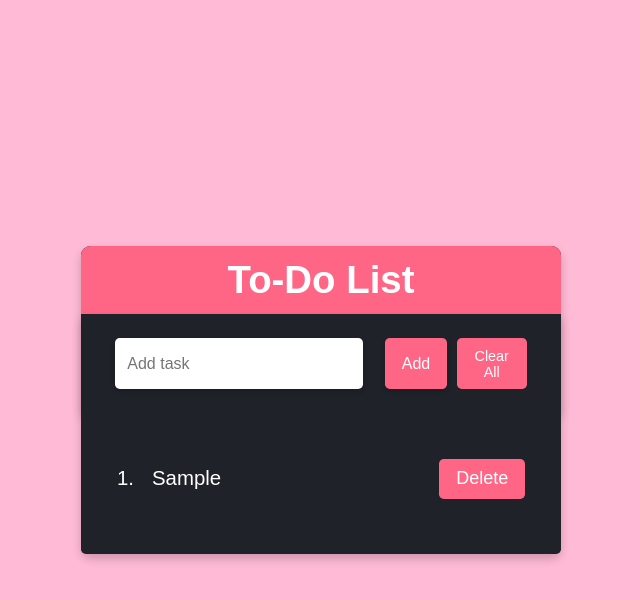
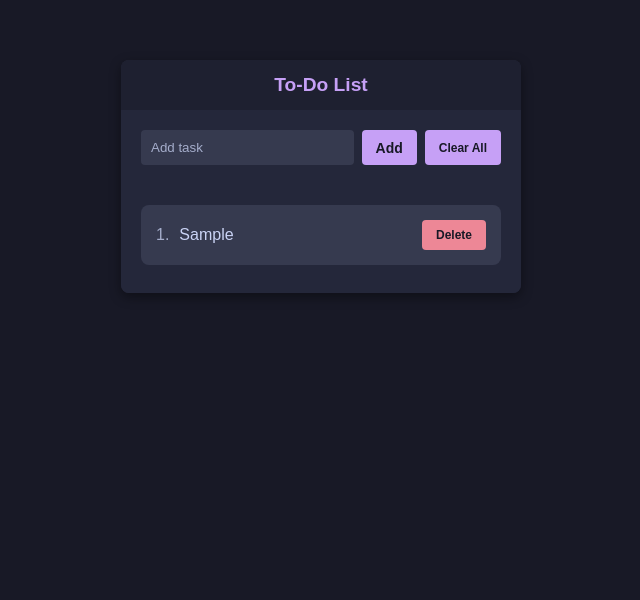
Before and after one commit to TarunDaCoder/Todo-List-Website, a plain HTML site: page index.html in a window 1280 px wide. Both pictures are taken after typing "Sample" into the empty fields and a click on the button "Add". Shown: the whole page, without its empty margins (319-959 px from the left). Drawn offline with Linux system fonts and the light colour scheme.

Commit message:
ref: change color palette

```diff
--- a/style.css
+++ b/style.css
@@ -1,60 +1,63 @@
+:root {
+    --crust: #181926;
+    --mantle: #1e2030;
+    --base: #24273a;
+    --surface0: #363a4f;
+    --surface1: #494d64;
+    --text: #cad3f5;
+    --subtext0: #a5adcb;
+    --mauve: #c6a0f6;
+    --mauve-hover: #ad81f2;
+    --red: #ed8796;
+}
+
 * {
     padding: 0;
     margin: 0;
+    box-sizing: border-box;
     -webkit-tap-highlight-color: transparent;
 }
 
 body {
     display: flex;
     justify-content: center;
-    align-items: center;
-    height: 100vh;
-    /* background-color: #14161a; */
-    background: #ffbad5;
-    font-family: 'Arial', 'sans-serif';
+    align-items: flex-start;
+    min-height: 100vh;
+    background: var(--crust);
+    font-family: 'Arial', sans-serif;
+    padding: 60px 16px;
 }
 
 .container {
-    text-align: center;
-    justify-content: center;
-    align-items: center;
+    width: 400px;
+    max-width: 100%;
     border-radius: 8px;
-    width: 400px;
-    box-shadow: 0 4px 8px rgba(0, 0, 0, 0.2);
-    /* padding: 20px; */
-    background-color: #1f2229;
-    zoom: 1.2;
+    box-shadow: 0 4px 12px rgba(0, 0, 0, 0.4);
+    background-color: var(--base);
+    overflow: hidden;
 }
 
 @media (max-width: 480px) {
-  .container {
-    width: 90vw;
-    zoom: 1;
-  }
+    .container {
+        width: 90vw;
+    }
 }
 
 .header-container {
-    background-color: #ff6685;
-    color: white;
-    border-top-left-radius: 8px;
-    border-top-right-radius: 8px;
+    background-color: var(--mantle);
+    color: var(--mauve);
     display: flex;
-    text-align: center;
     justify-content: center;
 }
 
 h1 {
-    padding: 10px;
+    padding: 14px;
+    font-size: 1.2rem;
 }
 
 .form-container {
-    display: flex;
-    justify-content: center;
     padding: 20px;
-    border-bottom-right-radius: 8px;
-    border-bottom-left-radius: 8px;
-    box-shadow: 0 4px 8px rgba(0, 0, 0, 0.2);
-    background-color: #1f2229;
+    background-color: var(--base);
 }
 
 #todo-form {
@@ -63,110 +66,135 @@ h1 {
 }
 
 #todo-input {
-    display: flex;
-    width: 80%;
+    flex: 1;
     padding: 10px;
-    margin-right: 10px;
     border: none;
     border-radius: 4px;
-    box-shadow: 0 2px 4px rgba(0, 0, 0, 0.2);
+    background-color: var(--surface0);
+    color: var(--text);
+}
+
+#todo-input::placeholder {
+    color: var(--subtext0);
+}
+
+#add-button,
+#clear-all-btn {
+    padding: 8px 14px;
+    border: none;
+    border-radius: 4px;
+    background-color: var(--mauve);
+    color: var(--crust);
+    font-weight: 600;
+    cursor: pointer;
+    flex-shrink: 0;
+    display: flex;
+    justify-content: center;
+    align-items: center;
+    font-size: 12px;
 }
 
 #add-button {
-    padding: 8px 14px;
-    border: none;
-    border-radius: 4px;
-    box-shadow: 0 2px 4px rgba(0, 0, 0, 0.2);
-    background-color: #ff6685;
-    color: white;
-    display: flex;
-    cursor: pointer;
-    justify-content: center;
-    align-items: center;
+    font-size: 14px;
+}
+
+#add-button:hover,
+#clear-all-btn:hover {
+    background-color: var(--mauve-hover);
+}
+
+@keyframes flash {
+    from { background-color: var(--text); }
+    to { background-color: var(--mauve); }
+}
+
+@keyframes flashDanger {
+    from { background-color: var(--text); }
+    to { background-color: var(--red); }
+}
+
+#add-button.flash,
+#clear-all-btn.flash {
+    animation: flash 0.2s ease;
+}
+
+.delete-btn.flash {
+    animation: flashDanger 0.2s ease;
+}
+
+.list-container {
+    max-height: 50vh;
+    overflow-y: auto;
+    background-color: var(--base);
+    padding: 0;
+    transition: padding 0.15s ease;
+}
+
+.list-container.has-items {
+    padding: 0 20px 20px;
+}
+
+ul#todo-list {
+    list-style: none;
 }
 
 .todo-item {
     display: flex;
     justify-content: space-between;
-    padding: 10px;
     align-items: center;
-    text-align: center;
+    padding: 15px;
     margin-bottom: 8px;
-    background-color: #1f2229;
-    color: white;
-    font-size: 17px;
-    font-weight: 500;
+    background-color: var(--surface0);
+    color: var(--text);
     border-radius: 8px;
 }
 
 @media (hover: hover) and (pointer: fine) {
-  .todo-item:hover {
-    background-color: #363940;
-    transition: 0.5s;
-  }
+    .todo-item:hover {
+        background-color: var(--surface1);
+        transition: background-color 0.5s;
+    }
 }
 
-.completed {
-    text-decoration: line-through;
-    color: #aaa;
+.task-no {
+    color: var(--subtext0);
+    margin-right: 10px;
 }
 
-.no-completed {
-    color: #aaa;
+.task-no.no-completed {
+    color: #6e738d;
 }
 
-.list-container {
-    max-height: 50vh;
-    overflow-y: auto;
-    border-bottom-right-radius: 4px;
-    border-bottom-left-radius: 4px;
-    background-color: #1f2229;
+.task-text {
+    flex: 1;
+    text-align: left;
+    cursor: pointer;
+    font-weight: 500;
+}
+
+.task-text.completed {
+    text-decoration: line-through;
+    color: var(--subtext0);
 }
 
 .delete-btn {
     padding: 8px 14px;
-    font-size: 15px;
+    font-size: 12px;
     border: none;
     border-radius: 4px;
-    /* box-shadow: 0 2px 4px rgba(0, 0, 0, 0.2); */
-    background-color: #ff6685;
-    color: white;
-    /* display: flex; */
+    background-color: var(--red);
+    color: var(--crust);
+    font-weight: 600;
     cursor: pointer;
     flex-shrink: 0;
 }
 
-@keyframes flash {
-    from { background-color: #ffc1ec; }
-    to { background-color: #ff6685; }
+.delete-btn:active {
+    background-color: var(--text);
+    transition: background-color 0.15s ease;
 }
 
-.flash {
-    animation: flash 0.25s ease;
+.delete-btn:disabled {
+    opacity: 0.6;
+    cursor: default;
 }
-
-#clear-all-btn {
-    padding: 8px 14px;
-    font-size: 12px;
-    border: none;
-    border-radius: 4px;
-    background-color: #ff6685;
-    color: white;
-    cursor: pointer;
-}
-
-.task-text {
-    wdith: 1;
-    justify-content: left;
-    display: flex;
-    text-align: left;
-    cursor: pointer;
-}
-
-.task-text {
-    padding: 15px;
-    width: 80%;
-    display: flex;
-    justify-content: left;
-    text-align: left;
-}
```
